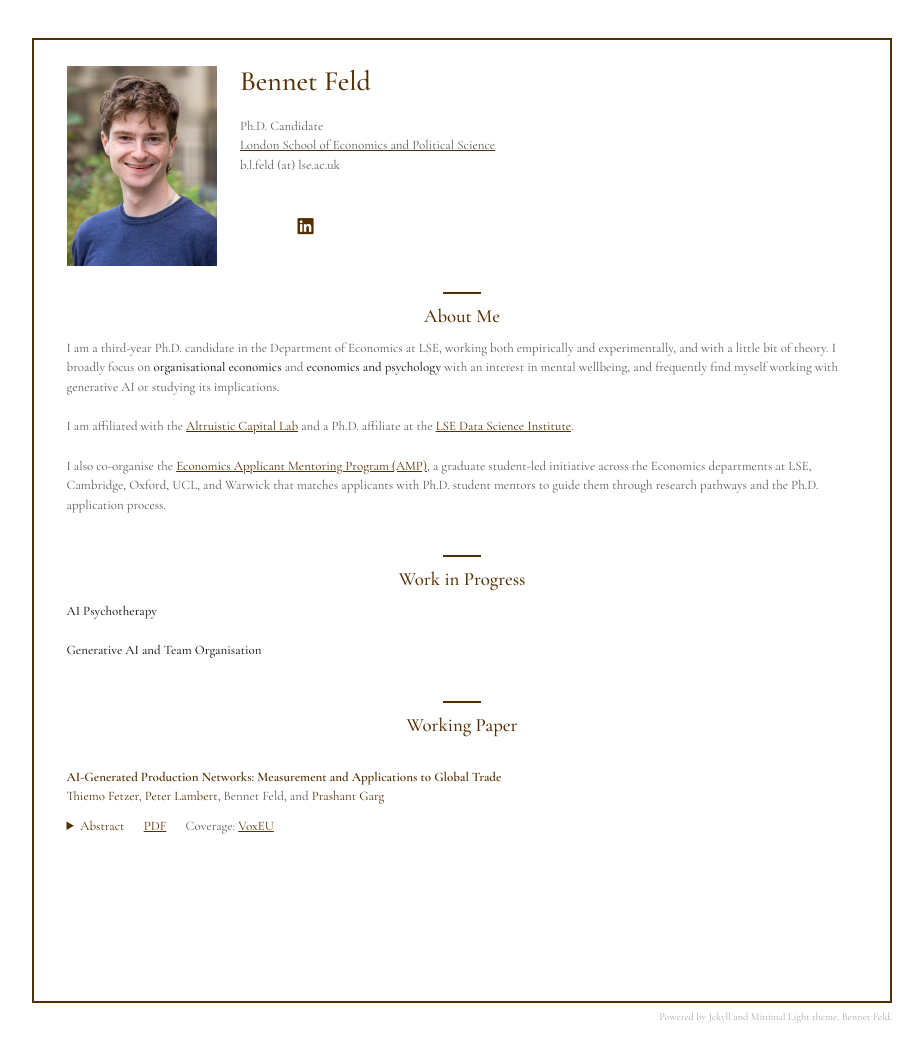
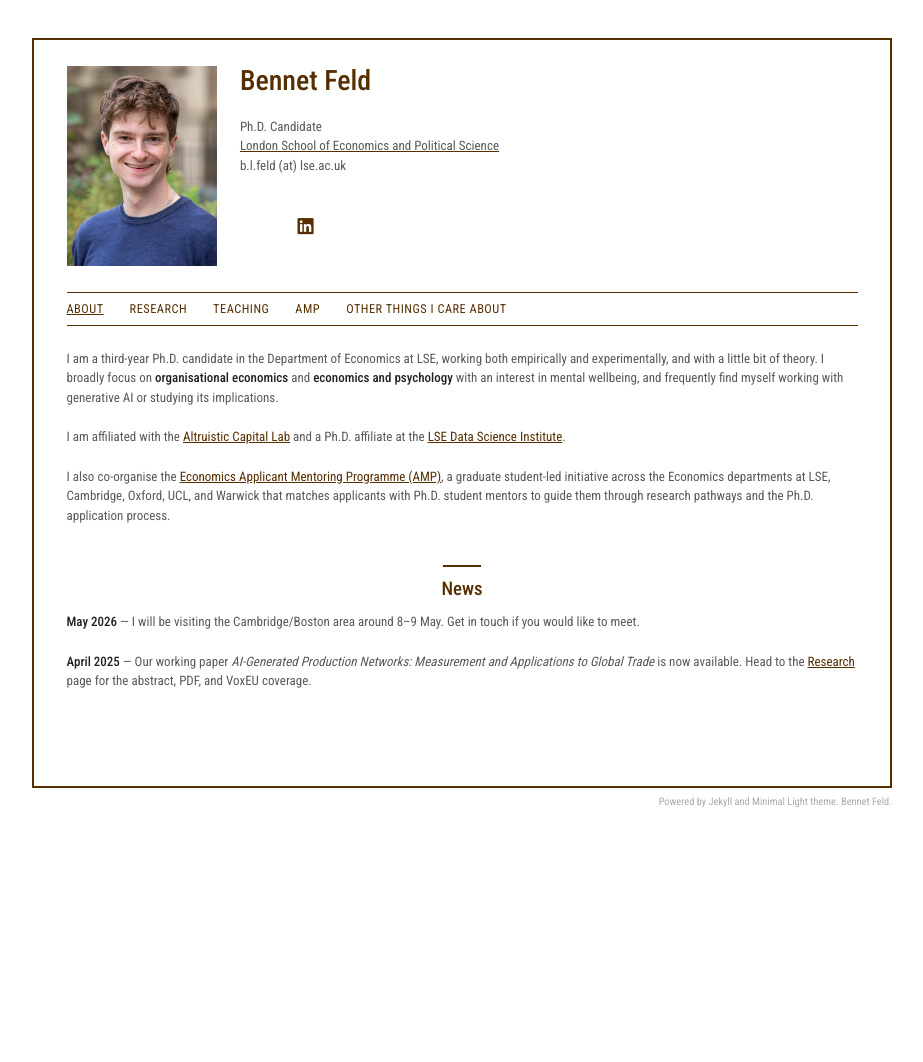
Before and after one commit to blfeld/blfeld.github.com, a Jekyll site: the page built from index.md, in a window 1280 px wide. Shown: the whole page, without its empty margins (178-1101 px from the left). Built offline with Jekyll 4.4.1, drawn with Linux system fonts in a browser that asks for light colours; a style sheet for code colours, icons or effects is not loaded; after the commit the page ends 900 px from its top, so only the background shows below that.

Commit message:
Multi-page layout, nav, Roboto Condensed font, news section

```diff
--- /dev/null
+++ b/_includes/nav.html
@@ -0,0 +1,7 @@
+<nav class="site-nav">
+  <a href="{{ '/' | relative_url }}" {% if page.url == '/' %}class="active"{% endif %}>About</a>
+  <a href="{{ '/research' | relative_url }}" {% if page.url contains 'research' %}class="active"{% endif %}>Research</a>
+  <a href="{{ '/teaching' | relative_url }}" {% if page.url contains 'teaching' %}class="active"{% endif %}>Teaching</a>
+  <a href="{{ '/amp' | relative_url }}" {% if page.url contains 'amp' %}class="active"{% endif %}>AMP</a>
+  <a href="{{ '/other' | relative_url }}" {% if page.url contains 'other' %}class="active"{% endif %}>Other things I care about</a>
+</nav>
--- a/_layouts/homepage.html
+++ b/_layouts/homepage.html
@@ -9,7 +9,7 @@
     <meta name="description" content="{{ site.description }}">
     <link rel="preconnect" href="https://fonts.googleapis.com">
     <link rel="preconnect" href="https://fonts.gstatic.com" crossorigin>
-    <link href="https://fonts.googleapis.com/css2?family=Cormorant+Garamond:wght@400;500;600&display=swap" rel="stylesheet">
+    <link href="https://fonts.googleapis.com/css2?family=Roboto+Condensed:wght@300;400;500;700&display=swap" rel="stylesheet">
     {% if site.keywords %}
     <meta name="keywords" content="{{ site.keywords }}">
     {% endif %}
@@ -96,6 +96,7 @@
           </div>
         </div>
       </header>
+      {% include nav.html %}
       <section>
 
       {{ content }}
--- a/_sass/minimal-light.scss
+++ b/_sass/minimal-light.scss
@@ -259,6 +259,7 @@ h1 {
   font-weight: 500;
   color:#562F00;
   margin:0 0 20px;
+  font-family: 'Roboto Condensed', sans-serif;
 }
 
 h2::before {
@@ -282,6 +283,7 @@ h2 {
   margin:40px 0px 12px;
   font-size: 145%;
   text-align: center;
+  font-family: 'Roboto Condensed', sans-serif;
 }
 
 @media (prefers-color-scheme: dark) {
@@ -630,6 +632,61 @@ footer {
   }
 }
 
+.site-nav {
+  font-family: 'Roboto Condensed', sans-serif;
+  margin: 1.2em 0 1.8em;
+  border-top: 1px solid #562F00;
+  border-bottom: 1px solid #562F00;
+  padding: 0.5em 0;
+  display: flex;
+  gap: 2em;
+}
+
+.site-nav a {
+  text-decoration: none;
+  color: #562F00;
+  font-size: 0.95em;
+  letter-spacing: 0.04em;
+  text-transform: uppercase;
+}
+
+.site-nav a:hover,
+.site-nav a.active {
+  text-decoration: underline;
+}
+
+.page-header {
+  margin-bottom: 0;
+}
+
+.page-header h1 {
+  margin-bottom: 0;
+}
+
+.name-link {
+  text-decoration: none;
+  color: #562F00;
+}
+
+.name-link:hover {
+  text-decoration: none;
+}
+
+@media (prefers-color-scheme: dark) {
+  .site-nav {
+    border-top-color: #ffffff;
+    border-bottom-color: #ffffff;
+  }
+
+  .site-nav a {
+    color: #ffffff;
+  }
+
+  .name-link {
+    color: #ffffff;
+  }
+}
+
 .site-footnote {
   max-width: 860px;
   margin: 6px auto 0;
--- a/assets/css/font_sans_serif.css
+++ b/assets/css/font_sans_serif.css
@@ -1,7 +1,7 @@
 body {
     background-color: #ffffff;
     padding:30px;
-    font: 13px/1.5 'Cormorant Garamond', Georgia, serif;
+    font: 13px/1.5 'Roboto Condensed', -apple-system, BlinkMacSystemFont, "Segoe UI", Arial, sans-serif;
     color:#595959;
     font-weight:400;
   }
--- a/index.md
+++ b/index.md
@@ -1,18 +1,15 @@
 ---
 layout: homepage
 ---
-
-## About Me
 
 I am a third-year Ph.D. candidate in the Department of Economics at LSE, working both empirically and experimentally, and with a little bit of theory. I broadly focus on **organisational economics** and **economics and psychology** with an interest in mental wellbeing, and frequently find myself working with generative AI or studying its implications.
 
 I am affiliated with the [Altruistic Capital Lab](https://altruisticcapitallab.com/) and a Ph.D. affiliate at the [LSE Data Science Institute](https://www.lse.ac.uk/dsi/about).
 
-I also co-organise the [Economics Applicant Mentoring Program (AMP)](https://sites.google.com/view/econamp/home), a graduate student-led initiative across the Economics departments at LSE, Cambridge, Oxford, UCL, and Warwick that matches applicants with Ph.D. student mentors to guide them through research pathways and the Ph.D. application process.
+I also co-organise the [Economics Applicant Mentoring Programme (AMP)](https://sites.google.com/view/econamp/home), a graduate student-led initiative across the Economics departments at LSE, Cambridge, Oxford, UCL, and Warwick that matches applicants with Ph.D. student mentors to guide them through research pathways and the Ph.D. application process.
 
-## Work in Progress
-**AI Psychotherapy**
+## News
 
-**Generative AI and Team Organisation**
+**May 2026** — I will be visiting the Cambridge/Boston area around 8–9 May. Get in touch if you would like to meet.
 
-{% include_relative _includes/publications.md %}
+**April 2025** — Our working paper *AI-Generated Production Networks: Measurement and Applications to Global Trade* is now available. Head to the [Research]({{ '/research' | relative_url }}) page for the abstract, PDF, and VoxEU coverage.
```
Also changed, not shown: _layouts/page.html (added, +59 -0 lines), amp.md (added, +12 -0 lines), other.md (added, +20 -0 lines), research.md (added, +12 -0 lines), teaching.md (added, +18 -0 lines).
